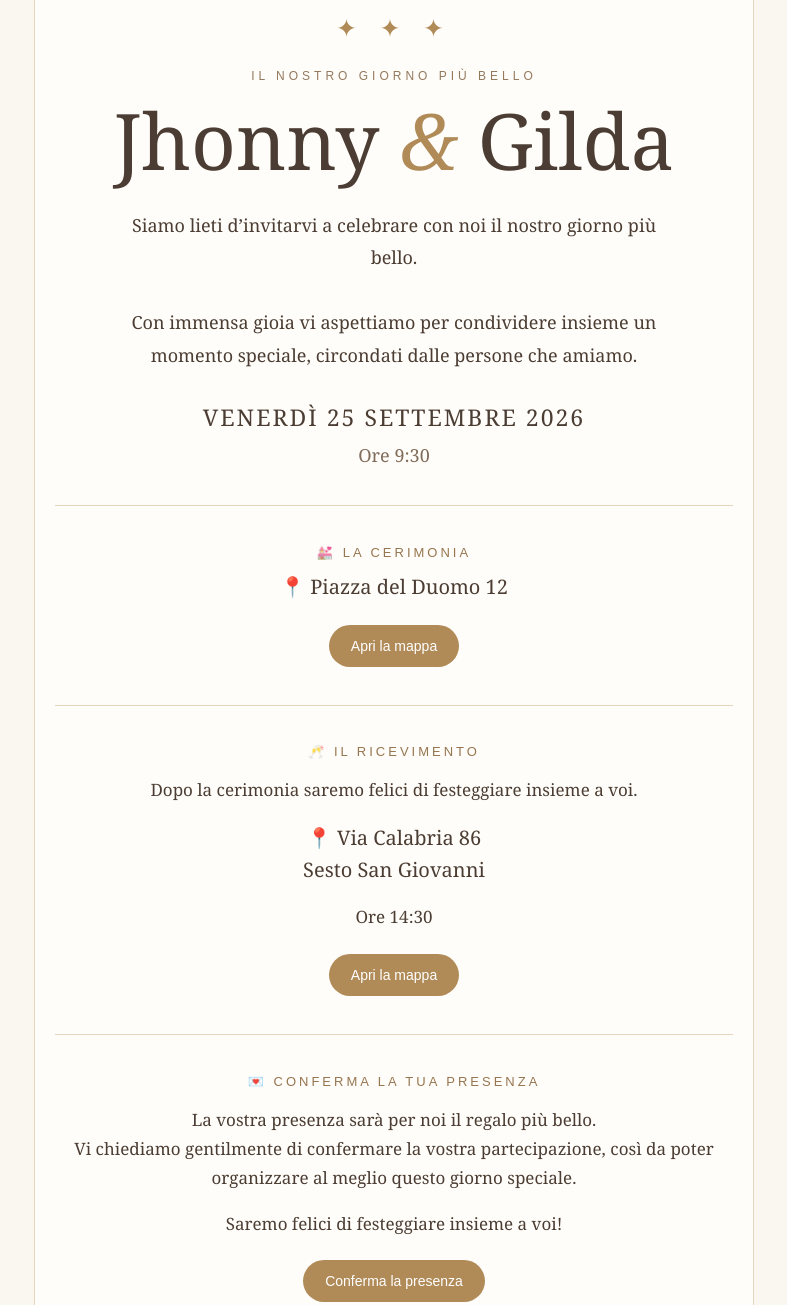
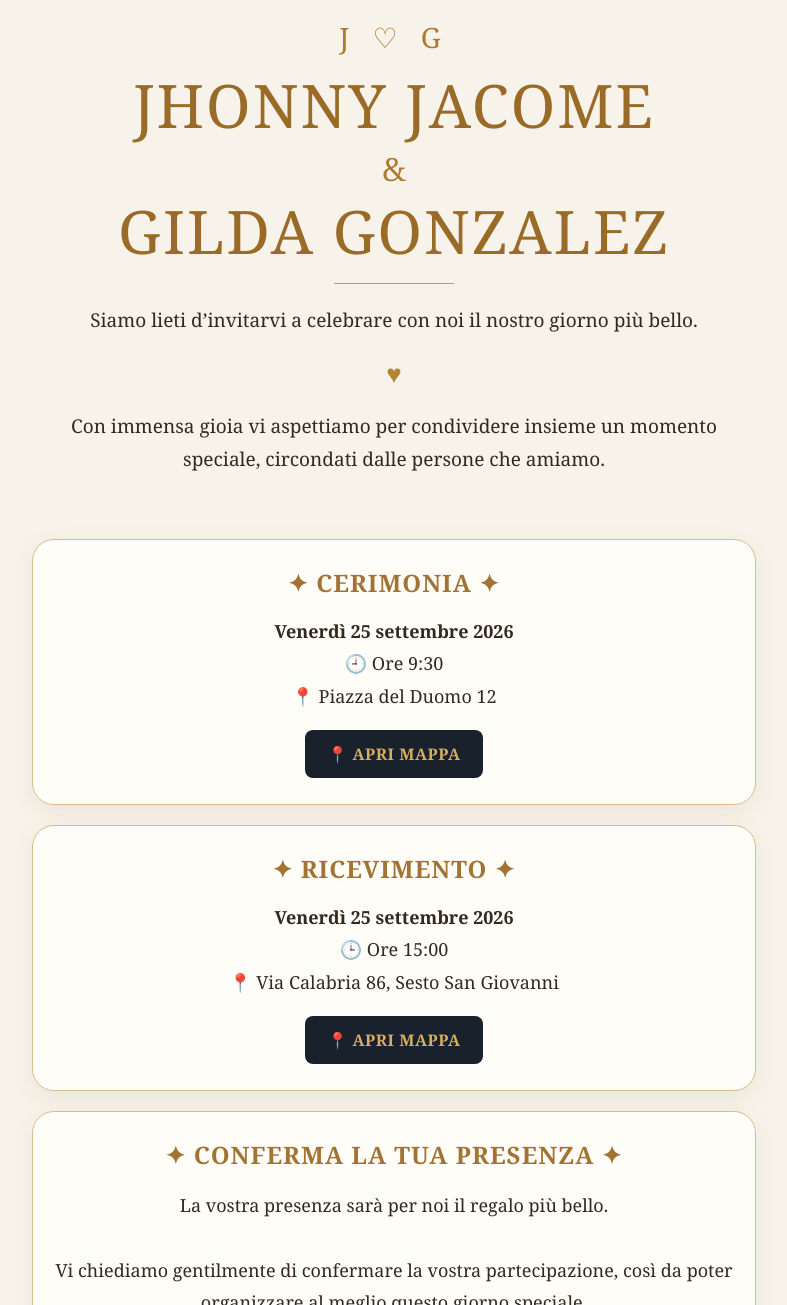
Before and after one commit to preccciado19-ship-it/invito-matrimonio-, a plain HTML site: page index.html in a window 1280 px wide. Shown: the part 32-1337 px from the top of the page, without its empty margins (246-1033 px from the left). Drawn offline with Linux system fonts and the light colour scheme.

Commit message:
Update index.html

```diff
--- a/index.html
+++ b/index.html
@@ -7,315 +7,333 @@
 <title>Jhonny & Gilda | Matrimonio</title>
 
 <style>
-* {
-  box-sizing: border-box;
+*{
+  box-sizing:border-box;
 }
 
-body {
-  margin: 0;
-  background: #faf7f1;
-  color: #4b3d33;
-  font-family: Georgia, "Times New Roman", serif;
-  text-align: center;
+body{
+  margin:0;
+  background:#f8f3ea;
+  color:#33291f;
+  font-family:Georgia,"Times New Roman",serif;
+  text-align:center;
 }
 
-.card {
-  max-width: 720px;
-  min-height: 100vh;
-  margin: auto;
-  padding: 42px 20px;
-  background: #fffdf9;
-  border-left: 1px solid #e5d5bd;
-  border-right: 1px solid #e5d5bd;
+.contenitore{
+  max-width:760px;
+  margin:auto;
+  padding:35px 18px 45px;
+  min-height:100vh;
 }
 
-.decor {
-  color: #b08a57;
-  font-size: 25px;
-  letter-spacing: 8px;
+.hero{
+  padding:15px 8px 25px;
 }
 
-.piccolo {
-  margin-top: 25px;
-  color: #94795d;
-  font-family: Arial, sans-serif;
-  font-size: 12px;
-  letter-spacing: 4px;
-  text-transform: uppercase;
+.monogramma{
+  color:#ad7b2f;
+  font-size:28px;
+  letter-spacing:8px;
+  margin-bottom:18px;
 }
 
-h1 {
-  font-size: clamp(46px, 12vw, 78px);
-  font-weight: normal;
-  line-height: 1;
-  margin: 18px 0;
+.nomi{
+  font-size:clamp(34px,8vw,60px);
+  line-height:1.05;
+  letter-spacing:2px;
+  color:#9a6a27;
+  text-transform:uppercase;
 }
 
-.amp {
-  color: #b08a57;
-  font-style: italic;
+.ampersand{
+  font-size:32px;
+  color:#ad7b2f;
+  margin:10px;
 }
 
-.intro {
-  max-width: 550px;
-  margin: 30px auto;
-  font-size: 18px;
-  line-height: 1.8;
+.linea{
+  width:120px;
+  height:1px;
+  background:#c49a5a;
+  margin:20px auto;
 }
 
-.data {
-  font-size: 23px;
-  letter-spacing: 2px;
-  margin-top: 30px;
+.intro{
+  font-size:19px;
+  line-height:1.7;
 }
 
-.ora {
-  margin-top: 10px;
-  font-size: 18px;
-  color: #806c5b;
+.cuore{
+  color:#b48336;
+  font-size:26px;
+  margin:15px;
 }
 
-.sezione {
-  border-top: 1px solid #e5d5bd;
-  margin-top: 38px;
-  padding-top: 28px;
+.card{
+  background:#fffdf8;
+  border:1px solid #d9bd8c;
+  border-radius:22px;
+  padding:26px 20px;
+  margin:20px 0;
+  box-shadow:0 7px 24px rgba(90,65,30,.08);
 }
 
-h2 {
-  font-family: Arial, sans-serif;
-  font-size: 13px;
-  font-weight: normal;
-  letter-spacing: 3px;
-  text-transform: uppercase;
-  color: #96754f;
+.card h2{
+  margin:0 0 16px;
+  color:#a27332;
+  letter-spacing:1px;
+  font-size:24px;
 }
 
-.testo {
-  font-size: 17px;
-  line-height: 1.7;
+.dettagli{
+  font-size:18px;
+  line-height:1.8;
 }
 
-.luogo {
-  font-size: 20px;
-  line-height: 1.6;
+.bottone{
+  display:inline-block;
+  margin-top:18px;
+  padding:13px 22px;
+  border-radius:8px;
+  background:#18212c;
+  color:#d8ad60;
+  text-decoration:none;
+  font-weight:bold;
+  letter-spacing:.5px;
 }
 
-.bottoni {
-  margin-top: 22px;
+.iban{
+  background:#f8f0e4;
+  border:1px solid #dfc9a6;
+  border-radius:14px;
+  padding:17px;
+  margin-top:15px;
+  font-size:17px;
+  line-height:1.7;
+  overflow-wrap:anywhere;
 }
 
-.btn {
-  display: inline-block;
-  padding: 13px 22px;
-  border-radius: 30px;
-  background: #b08a57;
-  color: white;
-  text-decoration: none;
-  font-family: Arial, sans-serif;
-  font-size: 14px;
+.iban strong{
+  font-size:18px;
 }
 
-.iban-box {
-  max-width: 560px;
-  margin: 22px auto 10px;
-  padding: 18px 12px;
-  background: #faf4ea;
-  border: 1px solid #e5d5bd;
-  font-family: Arial, sans-serif;
-  font-size: 15px;
-  letter-spacing: 1px;
-  word-break: break-all;
+.piccolo{
+  font-size:14px;
+  color:#6f6254;
+  margin-top:10px;
 }
 
-.copia {
-  border: 0;
-  background: none;
-  color: #96754f;
-  text-decoration: underline;
-  font-size: 14px;
-  cursor: pointer;
+.footer{
+  padding:30px 10px 10px;
+  color:#a27332;
 }
 
-.finale {
-  margin-top: 45px;
-  font-size: 18px;
-  font-style: italic;
-  line-height: 1.7;
+.grazie{
+  font-size:34px;
+  font-style:italic;
 }
 
-@media (max-width: 430px) {
-  .card {
-    padding: 38px 17px;
-  }
-
-  .intro {
-    font-size: 16px;
-  }
-
-  .data {
-    font-size: 19px;
-  }
-
-  .testo {
-    font-size: 16px;
-  }
-
-  .luogo {
-    font-size: 18px;
-  }
-
-  .iban-box {
-    font-size: 13px;
-  }
+.coppia{
+  font-size:20px;
+  color:#33291f;
+  margin-top:8px;
 }
 </style>
 </head>
 
 <body>
 
-<div class="card">
+<div class="contenitore">
 
-  <div class="decor">✦ ✦ ✦</div>
+  <section class="hero">
 
-  <div class="piccolo">
-    Il nostro giorno più bello
-  </div>
+    <div class="monogramma">J ♡ G</div>
 
-  <h1>
-    Jhonny <span class="amp">&amp;</span> Gilda
-  </h1>
+    <div class="nomi">Jhonny Jacome</div>
 
-  <p class="intro">
-    Siamo lieti d’invitarvi a celebrare con noi il nostro giorno più bello.
-    <br><br>
-    Con immensa gioia vi aspettiamo per condividere insieme un momento speciale,
-    circondati dalle persone che amiamo.
-  </p>
+    <div class="ampersand">&amp;</div>
 
-  <div class="data">
-    VENERDÌ 25 SETTEMBRE 2026
-  </div>
+    <div class="nomi">Gilda Gonzalez</div>
 
-  <div class="ora">
-    Ore 9:30
-  </div>
+    <div class="linea"></div>
+
+    <p class="intro">
+      Siamo lieti d’invitarvi a celebrare con noi
+      il nostro giorno più bello.
+    </p>
+
+    <div class="cuore">♥</div>
+
+    <p class="intro">
+      Con immensa gioia vi aspettiamo per condividere
+      insieme un momento speciale, circondati dalle
+      persone che amiamo.
+    </p>
+
+  </section>
 
 
-  <div class="sezione">
+  <section class="card">
 
-    <h2>💒 La cerimonia</h2>
+    <h2>✦ CERIMONIA ✦</h2>
 
-    <div class="luogo">
+    <div class="dettagli">
+
+      <strong>Venerdì 25 settembre 2026</strong>
+
+      <br>
+
+      🕘 Ore 9:30
+
+      <br>
+
       📍 Piazza del Duomo 12
+
     </div>
 
-    <div class="bottoni">
-      <a
-        class="btn"
-        href="https://www.google.com/maps/search/?api=1&query=Piazza+del+Duomo+12"
-        target="_blank">
-        Apri la mappa
-      </a>
+    <a
+      class="bottone"
+      href="https://www.google.com/maps/search/?api=1&query=Piazza+del+Duomo+12"
+      target="_blank">
+      📍 APRI MAPPA
+    </a>
+
+  </section>
+
+
+  <section class="card">
+
+    <h2>✦ RICEVIMENTO ✦</h2>
+
+    <div class="dettagli">
+
+      <strong>Venerdì 25 settembre 2026</strong>
+
+      <br>
+
+      🕒 Ore 15:00
+
+      <br>
+
+      📍 Via Calabria 86, Sesto San Giovanni
+
     </div>
 
-  </div>
+    <a
+      class="bottone"
+      href="https://www.google.com/maps/search/?api=1&query=Via+Calabria+86+Sesto+San+Giovanni"
+      target="_blank">
+      📍 APRI MAPPA
+    </a>
+
+  </section>
 
 
-  <div class="sezione">
+  <section class="card">
 
-    <h2>🥂 Il ricevimento</h2>
+    <h2>✦ CONFERMA LA TUA PRESENZA ✦</h2>
 
-    <p class="testo">
-      Dopo la cerimonia saremo felici di festeggiare insieme a voi.
+    <p class="dettagli">
+      La vostra presenza sarà per noi il regalo più bello.
+      <br><br>
+      Vi chiediamo gentilmente di confermare la vostra
+      partecipazione, così da poter organizzare al meglio
+      questo giorno speciale.
     </p>
 
-    <div class="luogo">
-      📍 Via Calabria 86<br>
-      Sesto San Giovanni
-    </div>
+    <a
+      class="bottone"
+      href="mailto:precciado19@gmail.com?subject=Conferma%20presenza%20-%20Matrimonio%20Jhonny%20%26%20Gilda&body=Buongiorno%2C%0A%0Aconfermo%20la%20mia%20presenza%20al%20matrimonio%20di%20Jhonny%20e%20Gilda.%0A%0ANome%20e%20cognome%3A%20">
+      ✉ CONFERMA LA PRESENZA
+    </a>
 
-    <p class="testo">
-      Ore 14:30
+  </section>
+
+
+  <section class="card">
+
+    <h2>✦ UN PENSIERO PER NOI ✦</h2>
+
+    <p class="dettagli">
+      Se desiderate accompagnare il nostro nuovo
+      cammino con un piccolo pensiero, potete farlo
+      tramite il seguente IBAN.
     </p>
 
-    <div class="bottoni">
-      <a
-        class="btn"
-        href="https://www.google.com/maps/search/?api=1&query=Via+Calabria+86+Sesto+San+Giovanni"
-        target="_blank">
-        Apri la mappa
-      </a>
-    </div>
+    <div class="iban">
 
-  </div>
+      <strong>Intestataria:</strong>
 
+      <br>
 
-  <div class="sezione">
+      Gilda Esthefania Gonzalez Preciado
 
-    <h2>💌 Conferma la tua presenza</h2>
+      <br><br>
 
-    <p class="testo">
-      La vostra presenza sarà per noi il regalo più bello.
+      <strong>IBAN:</strong>
+
       <br>
-      Vi chiediamo gentilmente di confermare la vostra partecipazione,
-      così da poter organizzare al meglio questo giorno speciale.
-    </p>
 
-    <p class="testo">
-      Saremo felici di festeggiare insieme a voi!
-    </p>
+      <span id="iban">INSERISCI QUI IL TUO IBAN</span>
 
-    <div class="bottoni">
-      <a
-        class="btn"
-        href="mailto:?subject=Conferma%20presenza%20Jhonny%20e%20Gilda&body=Confermo%20la%20mia%20presenza%20al%20matrimonio%20di%20Jhonny%20e%20Gilda%20del%2025%20settembre%202026.">
-        Conferma la presenza
-      </a>
-    </div>
-
-  </div>
-
-
-  <div class="sezione">
-
-    <h2>🎁 Un pensiero per noi</h2>
-
-    <p class="testo">
-      Se desiderate accompagnare il nostro nuovo cammino
-      con un piccolo pensiero, potete farlo tramite:
-    </p>
-
-    <div class="iban-box" id="iban">
-      IT06G0760103384000055447693
     </div>
 
     <button
-      class="copia"
-      onclick="
-        navigator.clipboard.writeText(
-          document.getElementById('iban').innerText.trim()
-        );
-        this.innerText='IBAN copiato ✓';
-      ">
-      Copia IBAN
+      class="bottone"
+      onclick="copiaIBAN()">
+      ▣ COPIA IBAN
     </button>
 
-    <p class="testo">
-      Grazie di cuore per essere parte della nostra felicità. ❤️
-    </p>
+    <div
+      id="copiato"
+      class="piccolo">
+    </div>
 
-  </div>
+  </section>
 
 
-  <div class="finale">
-    Jhonny &amp; Gilda ❤️
-  </div>
+  <footer class="footer">
 
-  <div class="decor" style="margin-top:30px;">
-    ✦
-  </div>
+    <div class="cuore">♥</div>
+
+    <div class="grazie">
+      Grazie di cuore!
+    </div>
+
+    <div class="coppia">
+      Jhonny &amp; Gilda
+    </div>
+
+    <div class="linea"></div>
+
+  </footer>
 
 </div>
 
+
+<script>
+
+function copiaIBAN(){
+
+  const iban =
+    document.getElementById("iban").innerText;
+
+  if(iban === "INSERISCI QUI IL TUO IBAN"){
+    alert("Inserisci prima il tuo IBAN.");
+    return;
+  }
+
+  navigator.clipboard.writeText(iban)
+  .then(function(){
+
+    document.getElementById("copiato")
+    .innerText="IBAN copiato ✓";
+
+  });
+
+}
+
+</script>
+
 </body>
 </html>
```
